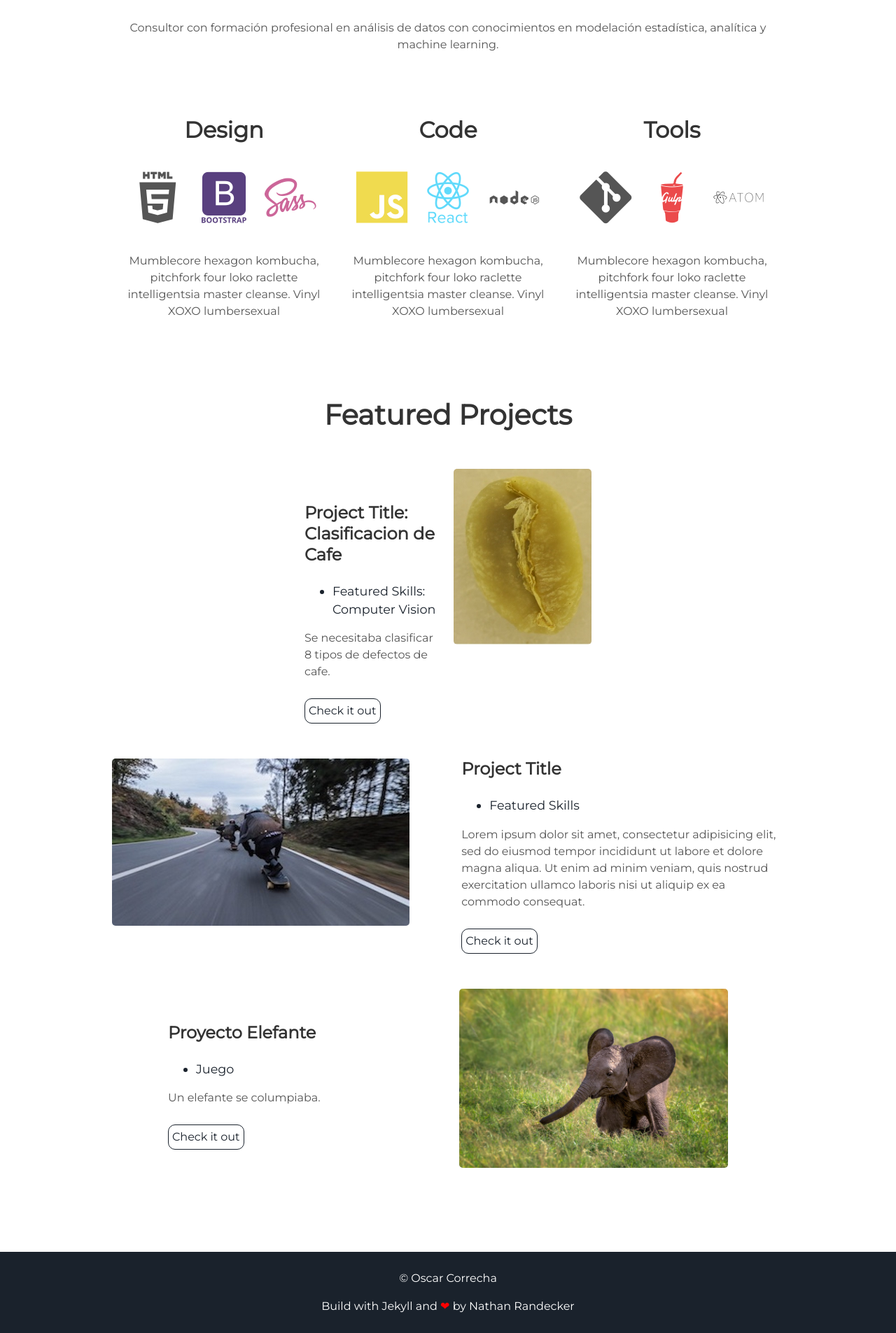
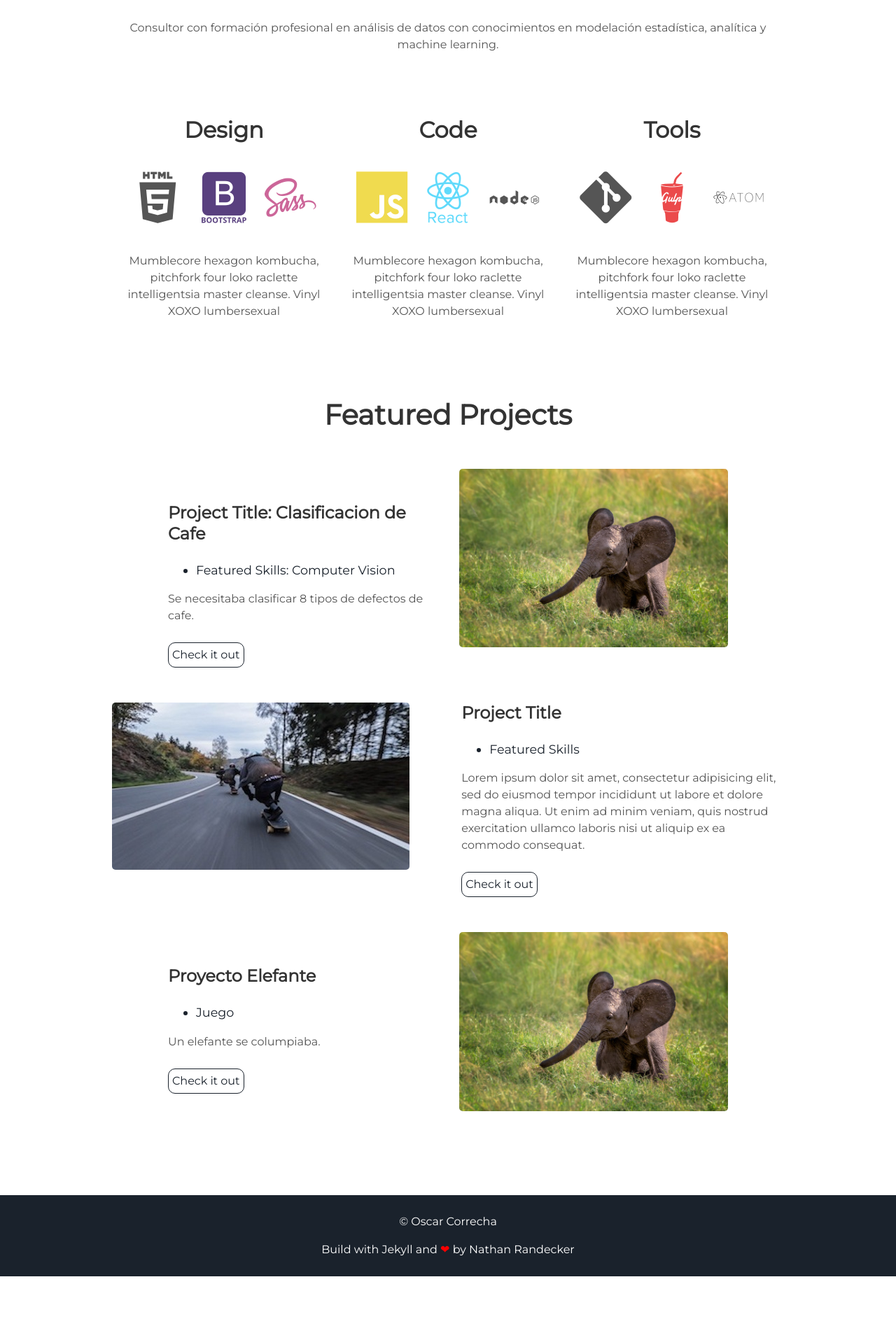
Before and after one commit to oecorrechag/Resume, a Jekyll site: the page built from index.html, in a window 1280 px wide. Shown: the part 1029-2934 px from the top of the page at 70% size. Built offline with Jekyll 4.4.1, drawn with Linux system fonts in a browser that asks for light colours; after the commit the page ends 2853 px from its top, so only the background shows below that.

Commit message:
README.md
Modificacion foto cafe

```diff
--- a/_includes/projects.html
+++ b/_includes/projects.html
@@ -3,7 +3,7 @@
 </div>
 <div class="user-projects">
   <div class="images-right">
-    <img alt="mountains" src="{{ "/assets/img/Cafe.jpg" | prepend: site.baseurl }}" />
+    <img alt="mountains" src="{{ "/assets/img/elefante.jpg" | prepend: site.baseurl }}" />
   </div>
   <div class="contents">
     <h3> Project Title: Clasificacion de Cafe </h3>
```
